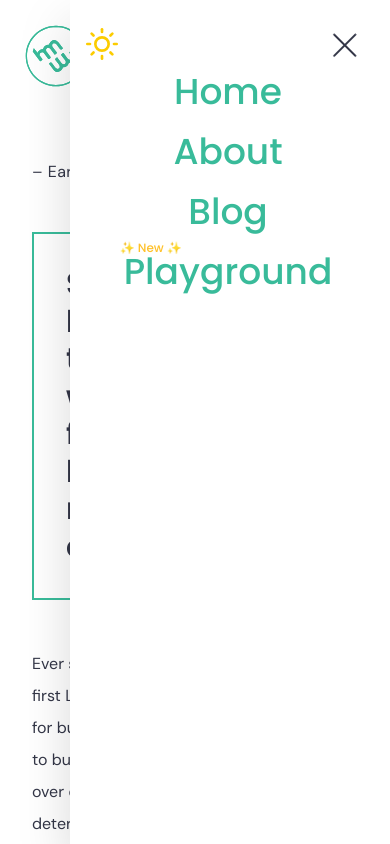
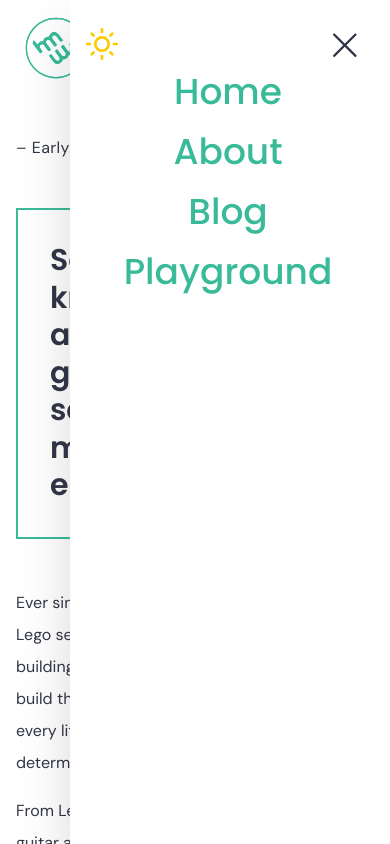
Before and after one commit to Hannah-goodridge/hannahdevelops, a Next.js app: page /about in a window 390 px wide. Both pictures are taken after a click on the button 354 px from the left and 36 px from the top of the page. Shown: the top 844 px of the page. Built offline with nearby package versions, Linux system fonts and the light colour scheme.

Commit message:
Mobile tweaks

```diff
--- a/src/app/about/page.tsx
+++ b/src/app/about/page.tsx
@@ -28,7 +28,7 @@ export default function AboutPage() {
 
       <div className="anim-triggered">
         <section className="dark:bg-primary text-primary dark:text-white bg-white lg:min-h-full pt-12 py-12 lg:py-32 px-4 xl:px-0">
-          <div className="max-w-xl lg:max-w-screen-xl mx-auto flex flex-col lg:flex-row justify-between pt-12 lg:pt-32 xl:px-0 px-4 relative gap-4">
+          <div className="max-w-xl lg:max-w-screen-xl mx-auto flex flex-col lg:flex-row justify-between pt-6 lg:pt-32 relative gap-4">
             <div className="w-full mt-16 lg:w-3/5 lg:mt-0 ">
               <p className="text-md font-serif font-medium tracking-wide opacity-75 mb-6 anim-slide-in-bottom anim-delay-1">
                 – Early beginnings
--- a/src/app/blog/[slug]/page.tsx
+++ b/src/app/blog/[slug]/page.tsx
@@ -108,7 +108,7 @@ export default async function Post({ params: paramsPromise }: PageProps) {
         <section className="max-w-2xl w-full m-auto px-4 lg:px-0">
           <BlogPostTop time={stats.text} date={date} title={title} author={author} />
           <BlogLikeCounter postId={slug} />
-          <article className="richtext px-4 md:px-0 anim-slide-in-bottom">
+          <article className="richtext px-0 md:px-0 anim-slide-in-bottom">
             <MDXRemote source={body} components={components} />
           </article>
         </section>
--- a/src/app/hannah-develops.css
+++ b/src/app/hannah-develops.css
@@ -313,6 +313,7 @@ main {
 
 .richtext h1 {
   @apply text-4xl font-bold mb-6 leading-tight;
+
 }
 
 .richtext h2 {
--- a/src/components/BlogPostTop/index.tsx
+++ b/src/components/BlogPostTop/index.tsx
@@ -10,7 +10,7 @@ interface BlogPostTopProps {
 const BlogPostTop = ({ title, author, date, time }: BlogPostTopProps) => {
   return (
     <header className="w-full lg:max-w-screen-xl mx-auto flex flex-col justify-between pt-12 xl:px-0 xs:px-4 md:px-0 mb-8">
-      <h1 className="text-highlight font-bold text-5xl mb-4 leading-tight anim-slide-in-bottom">{title}</h1>
+      <h1 className="text-highlight font-bold text-3xl lg:text-5xl mb-4 leading-tight anim-slide-in-bottom">{title}</h1>
 
       <p className="text-md font-serif anim-slide-in-bottom">
         <span>{`by ${author} ~ `}</span>
--- a/src/components/ContactIntro/index.tsx
+++ b/src/components/ContactIntro/index.tsx
@@ -10,7 +10,7 @@ const ContactIntro = () => {
   const experienceInYears = currentDate - year;
 
   return (
-    <section className="dark:bg-secondary bg-white text-primary dark:text-white lg:h-screen lg:min-h-screen pt-6 px-4 lg:pt-32 xl:px-0 ">
+    <section className="dark:bg-secondary bg-white text-primary dark:text-white lg:h-screen lg:min-h-screen pt-6 lg:pt-32 xl:px-0 ">
       <div className="max-w-xl lg:max-w-screen-xl mx-auto flex flex-col lg:flex-row justify-between pt-16 xl:px-0 px-4 ">
         <div className="w-full mt-16 lg:w-1/3 lg:mt-0 ">
           <p className="text-md font-serif font-medium tracking-wide opacity-50 mb-6 anim-slide-in-bottom">– Contact</p>
--- a/src/components/FeaturedBlog/index.tsx
+++ b/src/components/FeaturedBlog/index.tsx
@@ -17,7 +17,7 @@ interface FeaturedBlogProps {
 const FeaturedBlog = ({ posts }: FeaturedBlogProps) => {
 
   return (
-    <section className="dark:bg-secondary bg-white text-primary dark:text-white min-h-screen py-10 px-4 lg:pt-32 xl:px-0">
+    <section className="dark:bg-secondary bg-white text-primary dark:text-white min-h-screen py-10 px-2 lg:pt-32 xl:px-0">
       <div className="max-w-xl lg:max-w-screen-xl mx-auto flex flex-col lg:flex-row justify-between py-16 xl:px-0 px-4 gap-4">
         <div className="w-full lg:w-1/3">
           <p className="text-md font-serif font-medium tracking-wide opacity-50 mb-6 overflow-hidden anim-slide-in-bottom ">– Blog</p>
--- a/src/components/Footer/index.tsx
+++ b/src/components/Footer/index.tsx
@@ -10,11 +10,15 @@ const Footer = () => {
   return (
     <footer className="w-full bg-highlight dark:bg-primary text-white">
       <div className="max-w-xl lg:max-w-(--breakpoint-xl) flex flex-wrap mx-auto flex-col gap-2 lg:flex-row justify-between md:justify-around lg:justify-between items-center py-5  xl:px-0 ">
-        <p className="font-xs font-body">{`© Hannahgoodridge ${currentYear} All rights reserved.`}</p>
-        <SocialLinks />
-        <Link href="/privacy-policy" className="">
-          Privacy Policy
-        </Link>
+        <div className="flex flex-row gap-4 lg:w-1/2">
+          <p className="font-xs font-body">{`© Hannahgoodridge ${currentYear} All rights reserved.`}</p>
+        </div>
+        <div className="flex flex-row flex-grow justify-between gap-4">
+          <SocialLinks />
+          <Link href="/privacy-policy" className="">
+            Privacy Policy
+          </Link>
+        </div>
       </div>
     </footer>
   );
--- a/src/components/Nav/index.tsx
+++ b/src/components/Nav/index.tsx
@@ -53,14 +53,14 @@ const Nav = () => {
     <>
       <nav
         ref={nav}
-        className={`text-primary dark:text-white w-full fixed pt-4 pb-4 top-0 flex flex-row transition-all ${
-          scrollInfo.isScrollDown ? 'dark:bg-secondary opacity-90 bg-white h-24 z-50' : 'h-auto z-10'
+        className={`text-primary dark:text-white w-full fixed pt-2 pb-4 top-0 flex flex-row transition-all ${
+          scrollInfo.isScrollDown ? 'dark:bg-secondary opacity-90 bg-white h-24 z-30' : 'h-auto z-10'
         }`}
       >
         <div className="w-full max-w-(--breakpoint-xl) mx-auto flex flex-row justify-between items-start lg:items-center flex-end relative px-4 xl:px-0 h-14 md:h-auto z-10">
           <ul className="absolute lg:static">
             <li>
-              <Link className={`${scrollInfo.color} transition duration-500 ease-in-out lg:z-10`} href="/">
+              <Link className={`${scrollInfo.color} transition duration-500 ease-in-out  lg:z-10`} href="/">
                 <span className="hidden">Home</span>
                 <Logo className={`w-16 transition-all ${scrollInfo.isScrollDown ? 'lg:w-16' : 'lg:w-20'}`} width={64} height={64} />
               </Link>
@@ -87,6 +87,19 @@ const Nav = () => {
           <div className="top-7 left-4 absolute">
             <ThemeToggle scrollDown={scrollInfo.isScrollDown} />
           </div>
+          <div className="top-7 right-4 absolute">
+          <button
+            type="button"
+            className={`${isMenuOpen ? 'isActive ' : ''} w-8 h-8  rounded-md lg:hidden fixed top-5 right-5 m-0 nav-trigger z-10`}
+            onClick={toggleMenu}
+            aria-expanded={isMenuOpen ? 'true' : 'false'}
+          >
+            <p className="hidden">mobile menu</p>
+            <span />
+            <span />
+            <span />
+          </button>
+          </div>
           {links.map(link => (
             <Link
               key={link.to}
@@ -96,9 +109,7 @@ const Nav = () => {
               onClick={toggleMenu}
             >
               {link.label}
-              {link.new && (
-                <span className="absolute bottom-10 left-0 text-yellow text-xs px-2 py-1 rounded-full">✨ New ✨</span>
-              )}
+
             </Link>
           ))}
         </ul>
```
